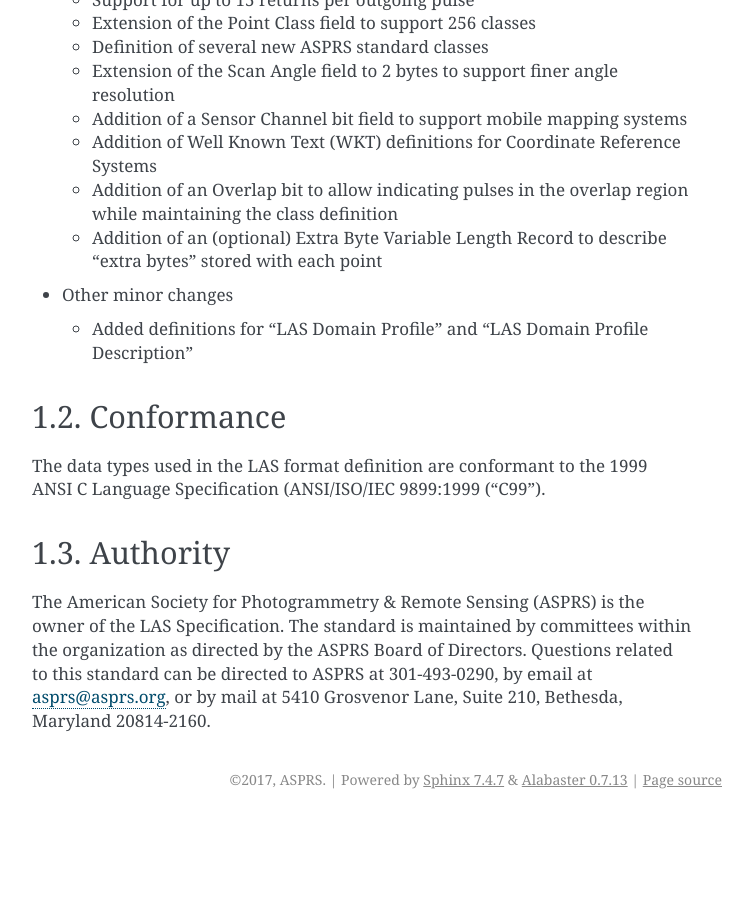
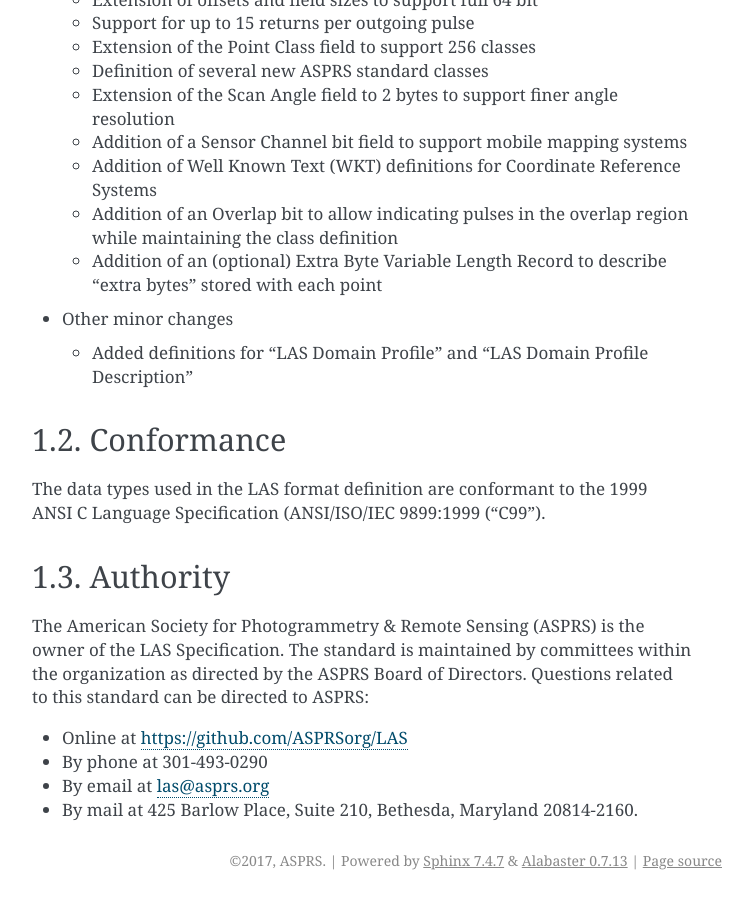
Before and after one commit to ASPRSorg/LAS, a Sphinx documentation site: the page built from source/01_intro.txt, in a window 1280 px wide and 900 px high, scrolled down 1346 px. Shown: the whole window, without its empty margins (388-1141 px from the left). Built offline with Sphinx 7.4.7, drawn with Linux system fonts in a browser that asks for light colours; before the commit the page ends 2165 px from its top, so only the background shows below that; some of the changed text lies outside the part shown.

Commit message:
Updated ASPRS contact info and added GitHub page link to Authority section. (#30)

```diff
--- a/source/01_intro.txt
+++ b/source/01_intro.txt
@@ -96,9 +98,12 @@ Authority
 The American Society for Photogrammetry & Remote Sensing (ASPRS) is the owner
 of the LAS Specification. The standard is maintained by committees within the
 organization as directed by the ASPRS Board of Directors. Questions related to
-this standard can be directed to ASPRS at 301-493-0290, by email at
-asprs@asprs.org, or by mail at 5410 Grosvenor Lane, Suite 210, Bethesda,
-Maryland 20814-2160.
+this standard can be directed to ASPRS:
+
+* Online at https://github.com/ASPRSorg/LAS
+* By phone at 301-493-0290
+* By email at las@asprs.org
+* By mail at 425 Barlow Place, Suite 210, Bethesda, Maryland 20814-2160.
 
 .. raw:: latex
 
```
Also changed, not shown: other parts of source/01_intro.txt (+2 -0 lines).
